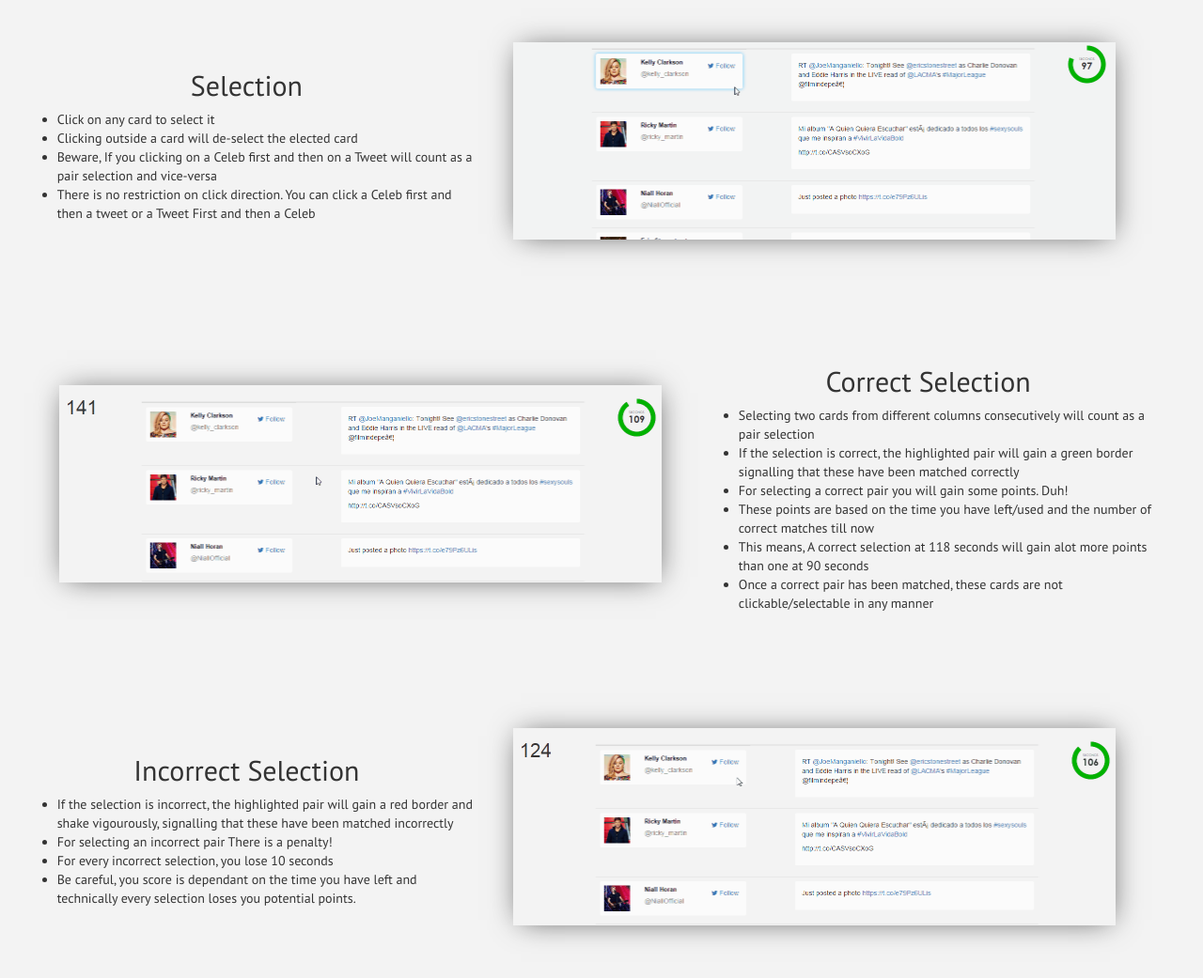
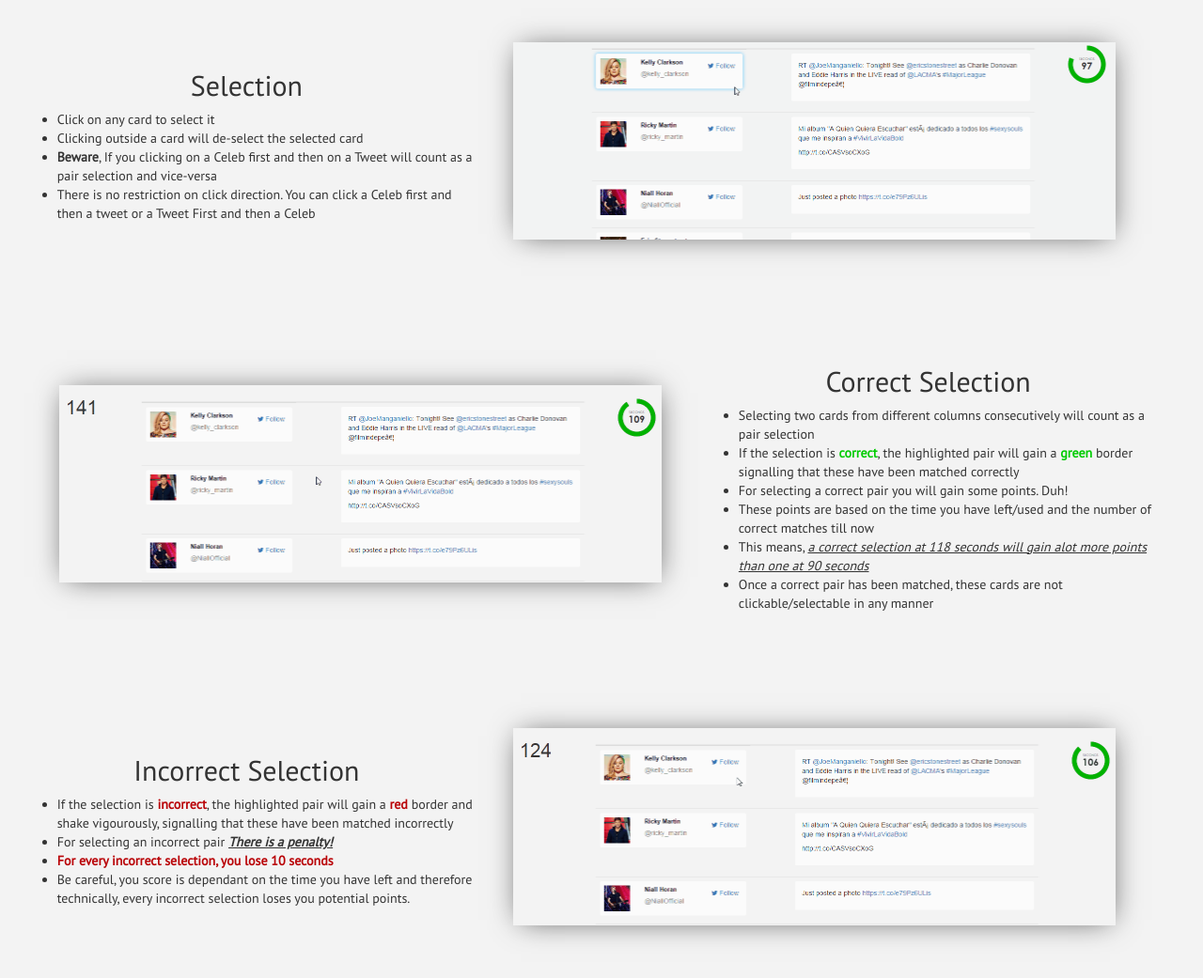
Before and after one commit to MidnightJabber/twitterGame, a plain HTML site: page index.html in a window 1280 px wide. Shown: the part 149-1190 px from the top of the page at 94% size. Drawn offline with nearby package versions, Linux system fonts and the light colour scheme.

Commit message:
Adding style to Guide. Re-ordered CSS. closes #19

```diff
--- a/index.html
+++ b/index.html
@@ -46,8 +46,8 @@
                     <h2>Selection</h2>
                     <ul>
                         <li>Click on any card to select it</li>
-                        <li>Clicking outside a card will de-select the elected card</li>
-                        <li>Beware, If you clicking on a Celeb first and then on a Tweet will count as a pair selection and vice-versa</li>
+                        <li>Clicking outside a card will de-select the selected card</li>
+                        <li><strong>Beware</strong>, If you clicking on a Celeb first and then on a Tweet will count as a pair selection and vice-versa</li>
                         <li>There is no restriction on click direction. You can click a Celeb first and then a tweet or a Tweet First and then a Celeb</li>
                     </ul>
                 </div>
@@ -68,10 +68,10 @@
                 <h2>Correct Selection</h2>
                     <ul>
                         <li>Selecting two cards from different columns consecutively will count as a pair selection</li>
-                        <li>If the selection is correct, the highlighted pair will gain a green border signalling that these have been matched correctly</li>
+                        <li>If the selection is <span class="green">correct</span>, the highlighted pair will gain a <span class="green">green</span> border signalling that these have been matched correctly</li>
                         <li>For selecting a correct pair you will gain some points. Duh!</li>
                         <li>These points are based on the time you have left/used and the number of correct matches till now</li>
-                        <li>This means, A correct selection at 118 seconds will gain alot more points than one at 90 seconds</li>
+                        <li>This means, <i><u>a correct selection at 118 seconds will gain alot more points than one at 90 seconds</u></i></li>
                         <li>Once a correct pair has been matched, these cards are not clickable/selectable in any manner</li>
                     </ul>
                 </div>
@@ -81,10 +81,10 @@
                 <div class="column column-sml">
                     <h2>Incorrect Selection</h2>
                     <ul>
-                        <li>If the selection is incorrect, the highlighted pair will gain a red border and shake vigourously, signalling that these have been matched incorrectly</li>
-                        <li>For selecting an incorrect pair There is a penalty!</li>
-                        <li>For every incorrect selection, you lose 10 seconds</li>
-                        <li>Be careful, you score is dependant on the time you have left and technically every selection loses you potential points. </li>
+                        <li>If the selection is <span class="red">incorrect</span>, the highlighted pair will gain a <span class="red">red</span> border and shake vigourously, signalling that these have been matched incorrectly</li>
+                        <li>For selecting an incorrect pair <b><i><u>There is a penalty!</u></i></b></li>
+                        <li><b><span class="red">For every incorrect selection, you lose 10 seconds</span></b></li>
+                        <li>Be careful, you score is dependant on the time you have left and therefore technically, every incorrect selection loses you potential points. </li>
                     </ul>
                 </div>
                 <div class="column column-bg">
--- a/main.css
+++ b/main.css
@@ -27,6 +27,72 @@ body{
     .navbar>.container-fluid .navbar-brand-centered {
         margin-left: -80px;
     }
+}
+
+.row {
+    box-sizing: border-box;
+    padding: 2.55em;
+    width: 100%;
+}
+
+.column-bg {
+    width: 60%;
+    padding: 3em;
+    vertical-align: middle;
+}
+
+.column-sml {
+    width: 40%;
+    vertical-align: middle;
+}
+
+.column {
+    display: table-cell;
+    font-family: 'PT Sans', sans-serif;
+}
+
+.column img {
+    width: 100%;
+}
+
+.column ul {
+    display: inline-block;
+}
+
+.column h2 {
+    text-align: center;
+}
+
+.wrapper {
+    box-shadow: 1px 1px 30px -7px rgba(0,0,0,0.7);
+}
+
+.startButton {
+    display: table;
+    background-color: #0084B4;
+    padding: 0.5em;
+    margin: 0 auto;
+    box-sizing: content-box;
+    border-radius: 8px;
+    color: white;
+    font-size: 1.5vw;
+    vertical-align: middle;
+    opacity: 0.9;
+}
+
+.startButton:hover {
+    opacity: 1;
+    cursor: pointer;
+}
+
+.red {
+    color: #B90307;
+    font-weight: bolder;
+}
+
+.green {
+    color: #00CC02;
+    font-weight: bolder;
 }
 
 .timer {
@@ -180,59 +246,3 @@ td:nth-child(2) {
 .incorrectSelection {
     box-shadow: 0px 0px 10px #CC0000;
 }
-
-.row {
-    box-sizing: border-box;
-    padding: 2.55em;
-    width: 100%;
-}
-
-.column-bg {
-    width: 60%;
-    padding: 3em;
-    vertical-align: middle;
-}
-
-.column-sml {
-    width: 40%;
-    vertical-align: middle;
-}
-
-.column {
-    display: table-cell;
-    font-family: 'PT Sans', sans-serif;
-}
-
-.column img {
-    width: 100%;
-}
-
-.column ul {
-    display: inline-block;
-}
-
-.column h2 {
-    text-align: center;
-}
-
-.wrapper {
-    box-shadow: 1px 1px 30px -7px rgba(0,0,0,0.7);
-}
-
-.startButton {
-    display: table;
-    background-color: #0084B4;
-    padding: 0.5em;
-    margin: 0 auto;
-    box-sizing: content-box;
-    border-radius: 8px;
-    color: white;
-    font-size: 1.5vw;
-    vertical-align: middle;
-    opacity: 0.9;
-}
-
-.startButton:hover {
-    opacity: 1;
-    cursor: pointer;
-}
```
